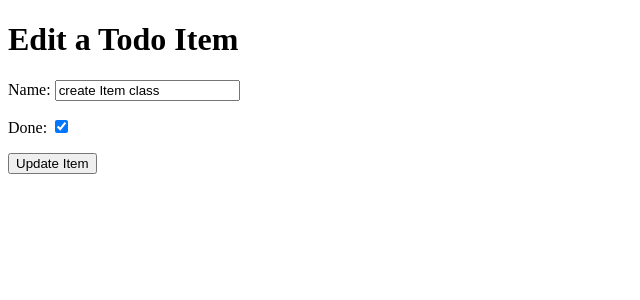
After one commit to szilvia-csernus/hello_django_ca, a Django app: page /edit/1 in a window 1280 px wide. The commit adds this page. Shown: the top 300 px of the page, without its empty margins (0-640 px from the left). Run offline with Django 3.2, Linux system fonts and the light colour scheme; data comes from the database, SQL or seed files in the repository; both versions use the stored data as it was after the commit.

Commit message:
add edit_item view, template and url

```diff
--- a/django_todo/urls.py
+++ b/django_todo/urls.py
@@ -15,10 +15,11 @@ Including another URLconf
 """
 from django.contrib import admin
 from django.urls import path
-from todo.views import get_todo_list, add_item
+from todo.views import get_todo_list, add_item, edit_item
 
 urlpatterns = [
     path('admin/', admin.site.urls),
     path('', get_todo_list, name='get_todo_list'),
-    path('add', add_item, name='add_item')
+    path('add', add_item, name='add_item'),
+    path('edit/<item_id>', edit_item, name='edit')
 ]
--- /dev/null
+++ b/todo/templates/todo/edit_item.html
@@ -0,0 +1,23 @@
+<!DOCTYPE html>
+<html lang="en">
+
+<head>
+    <meta charset="UTF-8">
+    <meta name="viewport" content="width=device-width, initial-scale=1.0">
+    <title>Todos</title>
+</head>
+
+<body>
+    <h1>Edit a Todo Item</h1>
+    <form method="POST">
+        {% csrf_token %}
+        {{ form.as_p }}
+        <div>
+            <p>
+                <button type="submit">Update Item</button>
+            </p>
+        </div>
+    </form>
+</body>
+
+</html>
--- a/todo/templates/todo/todo_list.html
+++ b/todo/templates/todo/todo_list.html
@@ -18,6 +18,11 @@
             {% else %}
             <td>{{ item.name }}</td>
             {% endif %}
+            <td>
+                <a href="/edit/{{ item.id }}">
+                    <button>Edit</button>
+                </a>
+            </td>
         </tr>
         {% empty %}
         <tr>
--- a/todo/views.py
+++ b/todo/views.py
@@ -1,4 +1,4 @@
-from django.shortcuts import render, redirect
+from django.shortcuts import render, redirect, get_object_or_404
 from .models import Item
 from .forms import ItemForm
 
@@ -26,3 +26,19 @@ def add_item(request):
         'form': form
     }
     return render(request, 'todo/add_item.html', context)
+
+
+def edit_item(request, item_id):
+    """Render Edit Item Form"""
+    item = get_object_or_404(Item, id=item_id)
+    if request.method == "POST":
+        form = ItemForm(request.POST, instance=item)
+        if form.is_valid():
+            form.save()
+            return redirect('get_todo_list')
+        return redirect('get_todo_list')
+    form = ItemForm(instance=item)
+    context = {
+        'form': form
+    }
+    return render(request, 'todo/edit_item.html', context)
```
Also changed, not shown: db.sqlite3.
